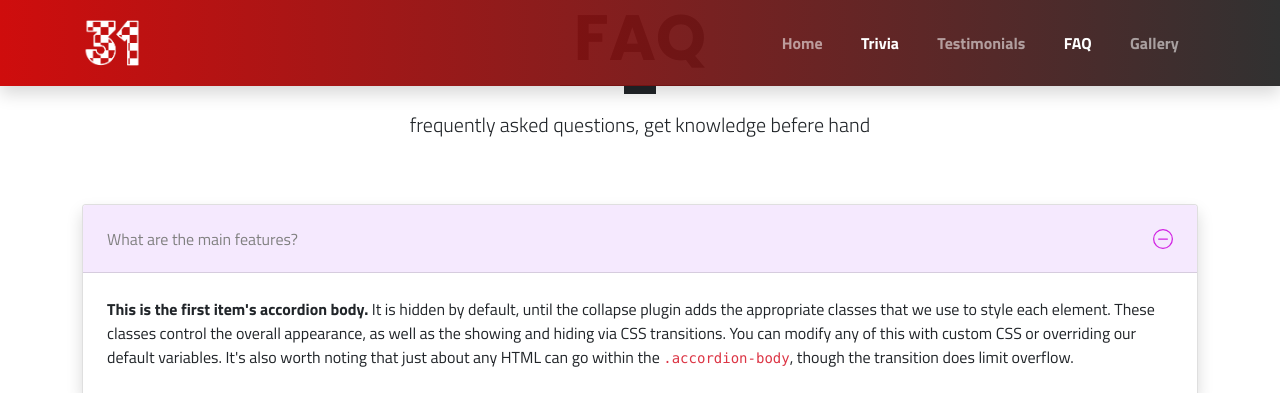
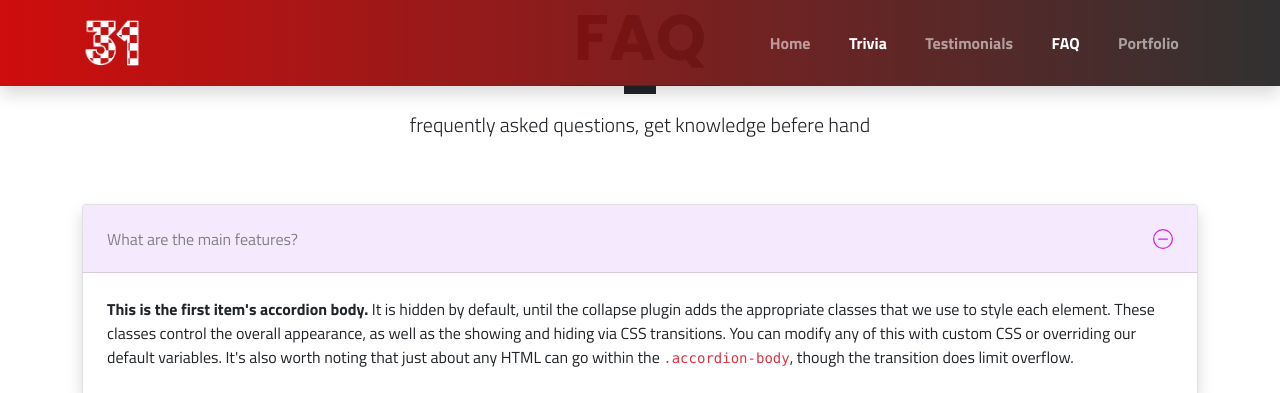
Before and after one commit to lpcwprogramming/f1trivia, a Python web app: template templates/faq.html in a window 1280 px wide. Shown: the top 393 px of the page. Run offline with Jinja, Linux system fonts and the light colour scheme; the template is opened without the code that fills it, so the values that code supplies are empty.

Commit message:
Working out linking issues with portfolio page

```diff
--- a/templates/faq.html
+++ b/templates/faq.html
@@ -30,7 +30,7 @@
           <li class="nav-item"><a class="nav-link active" aria-current="page" href="https://lpcwprogramming.github.io/f1trivia/templates/trivia.html">Trivia</a></li>
           <li class="nav-item"><a class="nav-link" href="https://lpcwprogramming.github.io/f1trivia/templates/testimonials.html">Testimonials</a></li>
           <li class="nav-item"><a class="nav-link active" aria-current="page" href="https://lpcwprogramming.github.io/f1trivia/templates/faq.html">FAQ</a></li>
-          <li class="nav-item"><a class="nav-link" href="https://lpcwprogramming.github.io/f1trivia/templates/gallery.html">Gallery</a></li>
+          <li class="nav-item"><a class="nav-link" href="https://lpcwprogramming.github.io/f1trivia/templates/portfolio.html">Portfolio</a></li>
           </li>
         </ul>
       </div>
--- a/templates/gallery.html
+++ b/templates/portfolio.html
@@ -30,13 +30,12 @@
           <li class="nav-item"><a class="nav-link" href="https://lpcwprogramming.github.io/f1trivia/templates/trivia.html">Trivia</a></li>
           <li class="nav-item"><a class="nav-link" href="https://lpcwprogramming.github.io/f1trivia/templates/testimonials.html">Testimonials</a></li>
           <li class="nav-item"><a class="nav-link" href="https://lpcwprogramming.github.io/f1trivia/templates/faq.html">FAQ</a></li>
-          <li class="nav-item"><a class="nav-link active" aria-current="page" href="https://lpcwprogramming.github.io/f1trivia/templates/gallery.html">Gallery</a></li>
+          <li class="nav-item"><a class="nav-link active" aria-current="page" href="https://lpcwprogramming.github.io/f1trivia/templates/portfolio.html">Portfolio</a></li>
           </li>
         </ul>
       </div>
     </div>
   </nav>
-  </body>
 
   <!-- ///////////////////////////////////////////////////////////////////////////////////////////////////
                               START SECTION 7 - THE PORTFOLIO
@@ -165,3 +164,4 @@
     </div>
   </div>
 </section>
+</body>
--- a/templates/testimonials.html
+++ b/templates/testimonials.html
@@ -30,7 +30,7 @@
           <li class="nav-item"><a class="nav-link" href="https://lpcwprogramming.github.io/f1trivia/templates/trivia.html">Trivia</a></li>
           <li class="nav-item"><a class="nav-link active" aria-current="page" href="https://lpcwprogramming.github.io/f1trivia/templates/testimonials.html">Testimonials</a></li>
           <li class="nav-item"><a class="nav-link" href="https://lpcwprogramming.github.io/f1trivia/templates/faq.html">FAQ</a></li>
-          <li class="nav-item"><a class="nav-link" href="https://lpcwprogramming.github.io/f1trivia/templates/gallery.html">Gallery</a></li>
+          <li class="nav-item"><a class="nav-link" href="https://lpcwprogramming.github.io/f1trivia/templates/portfolio.html">Portfolio</a></li>
           </li>
         </ul>
       </div>
--- a/templates/trivia.html
+++ b/templates/trivia.html
@@ -30,7 +30,7 @@
           <li class="nav-item"><a class="nav-link active" aria-current="page" href="https://lpcwprogramming.github.io/f1trivia/templates/trivia.html">Trivia</a></li>
           <li class="nav-item"><a class="nav-link" href="https://lpcwprogramming.github.io/f1trivia/templates/testimonials.html">Testimonials</a></li>
           <li class="nav-item"><a class="nav-link" href="https://lpcwprogramming.github.io/f1trivia/templates/faq.html">FAQ</a></li>
-          <li class="nav-item"><a class="nav-link" href="https://lpcwprogramming.github.io/f1trivia/templates/gallery.html">Gallery</a></li>
+          <li class="nav-item"><a class="nav-link" href="https://lpcwprogramming.github.io/f1trivia/templates/portfolio.html">Portfolio</a></li>
           </li>
         </ul>
       </div>
```
